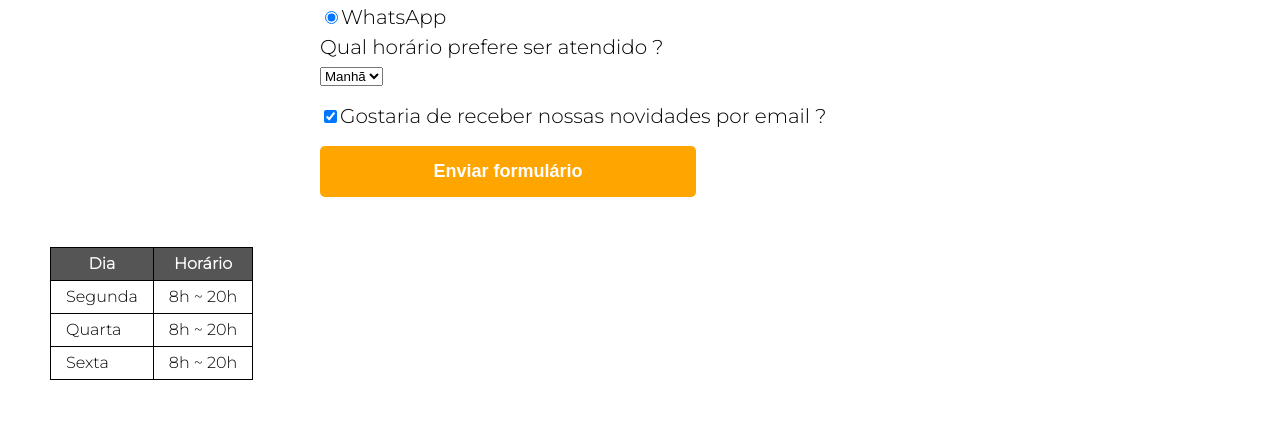
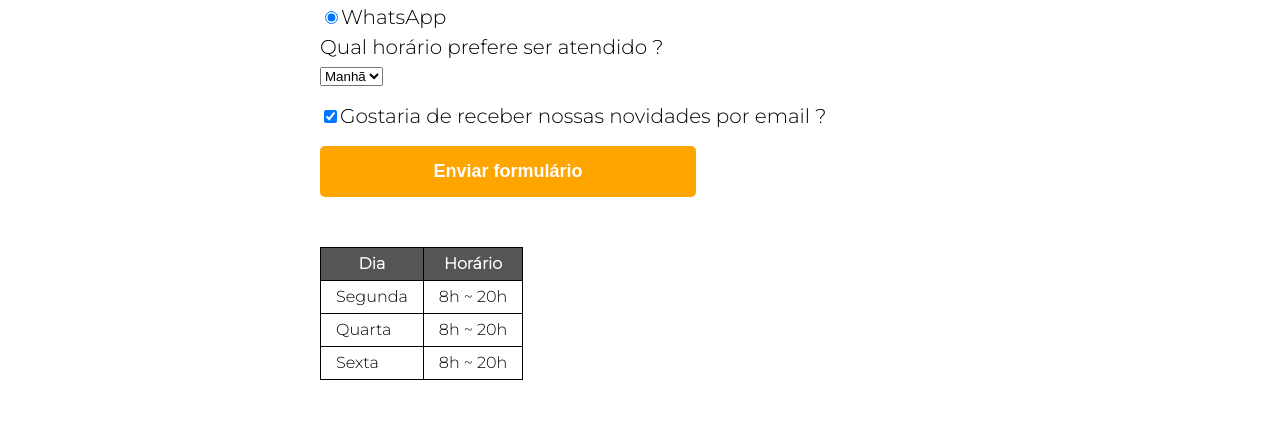
Before and after one commit to DVJonathanSouza/barbeariAlura3, a plain HTML site: page contato.html in a window 1280 px wide. Shown: the part 915-1343 px from the top of the page. Drawn offline with Linux system fonts and the light colour scheme.

Commit message:
Update style.css

```diff
--- a/css/style.css
+++ b/css/style.css
@@ -135,7 +135,7 @@ form label, form legend {
 }
 
 table {
-    margin: 50px;
+    margin: 50px 0 50px 25%;
 }
 
 thead {
```
